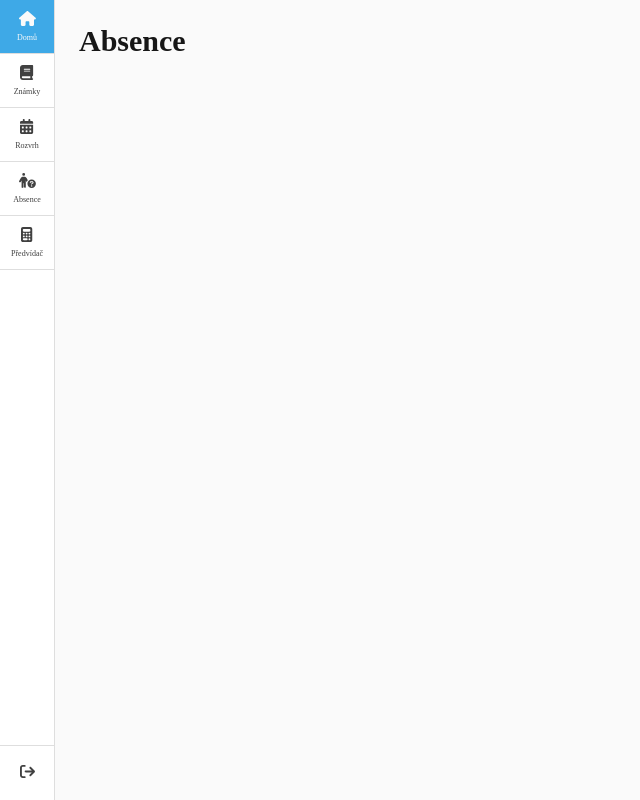
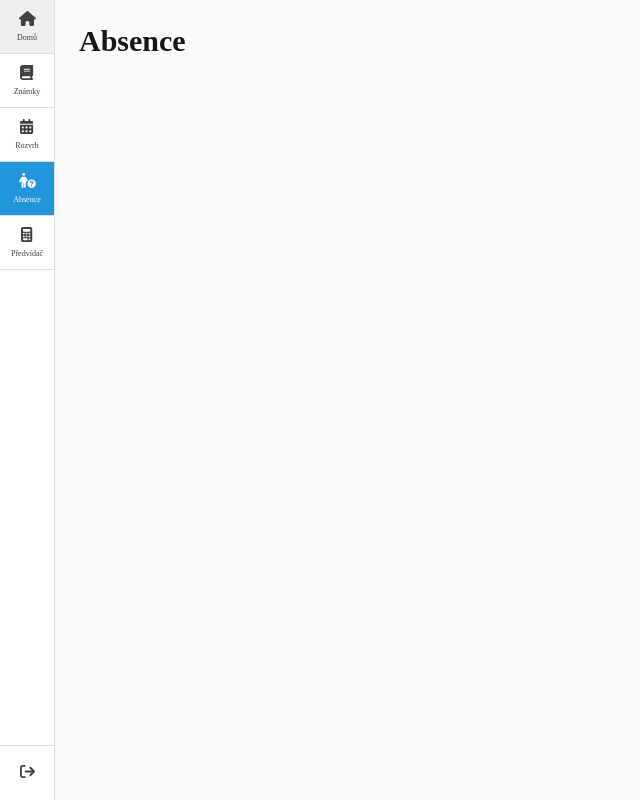
Before and after one commit to rpsloup/bakalari-tauri, a React (Vite) app: page /absence in a window 1280 px wide. Shown: the whole page, without its empty margins (0-640 px from the left). Built offline with nearby package versions, Linux system fonts and the light colour scheme.

Commit message:
Highlighting the current page in the Page Navigation block

```diff
--- a/src/components/blocks/PageNavigation/PageNavigation.component.tsx
+++ b/src/components/blocks/PageNavigation/PageNavigation.component.tsx
@@ -1,4 +1,4 @@
-import { Link, useNavigate } from 'react-router-dom';
+import { Link, useNavigate, useLocation } from 'react-router-dom';
 
 import Icon from '../../elements/Icon';
 
@@ -9,13 +9,18 @@ import './PageNavigation.styles.scss';
 const PageNavigation = (): JSX.Element => {
   const { handleLogout } = useAuth();
   const navigate = useNavigate();
+  const location = useLocation();
 
   return (
     <nav className="page-navigation">
       <ul className="nav-items">
         <li className="nav-item">
           <Link to="/">
-            <div className="item-box active">
+            <div
+              className={`item-box ${
+                location.pathname === '/' ? 'active' : ''
+              }`}
+            >
               <Icon name="house" type="fas" />
               <span className="box-label">Domů</span>
             </div>
@@ -23,7 +28,11 @@ const PageNavigation = (): JSX.Element => {
         </li>
         <li className="nav-item">
           <Link to="/marks">
-            <div className="item-box">
+            <div
+              className={`item-box ${
+                location.pathname === '/marks' ? 'active' : ''
+              }`}
+            >
               <Icon name="book" type="fas" />
               <span className="box-label">Známky</span>
             </div>
@@ -31,7 +40,11 @@ const PageNavigation = (): JSX.Element => {
         </li>
         <li className="nav-item">
           <Link to="/timetable">
-            <div className="item-box">
+            <div
+              className={`item-box ${
+                location.pathname === '/timetable' ? 'active' : ''
+              }`}
+            >
               <Icon name="calendar-days" type="fas" />
               <span className="box-label">Rozvrh</span>
             </div>
@@ -39,7 +52,11 @@ const PageNavigation = (): JSX.Element => {
         </li>
         <li className="nav-item">
           <Link to="/absence">
-            <div className="item-box">
+            <div
+              className={`item-box ${
+                location.pathname === '/absence' ? 'active' : ''
+              }`}
+            >
               <Icon name="person-circle-question" type="fas" />
               <span className="box-label">Absence</span>
             </div>
@@ -47,7 +64,11 @@ const PageNavigation = (): JSX.Element => {
         </li>
         <li className="nav-item">
           <Link to="/predictor">
-            <div className="item-box">
+            <div
+              className={`item-box ${
+                location.pathname === '/predictor' ? 'active' : ''
+              }`}
+            >
               <Icon name="calculator" type="fas" />
               <span className="box-label">Předvídač</span>
             </div>
```
